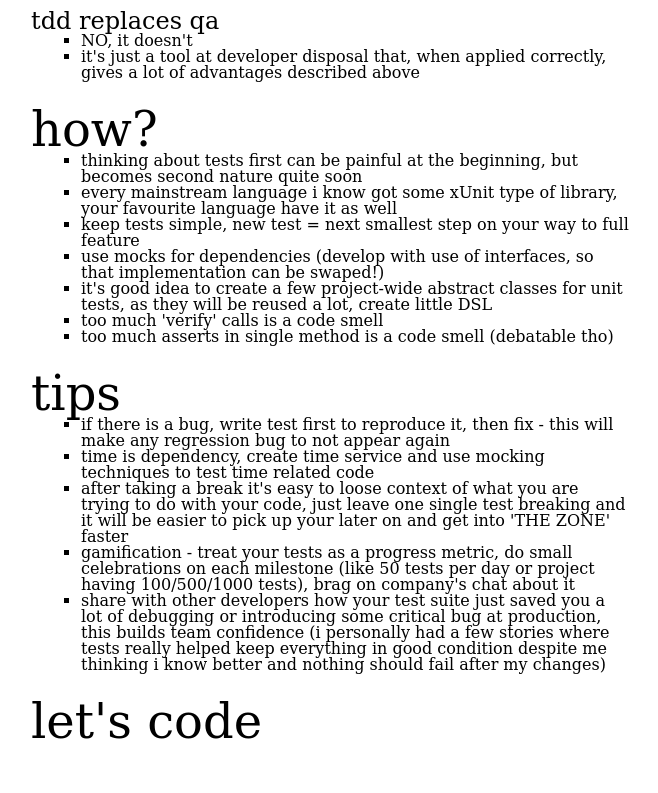
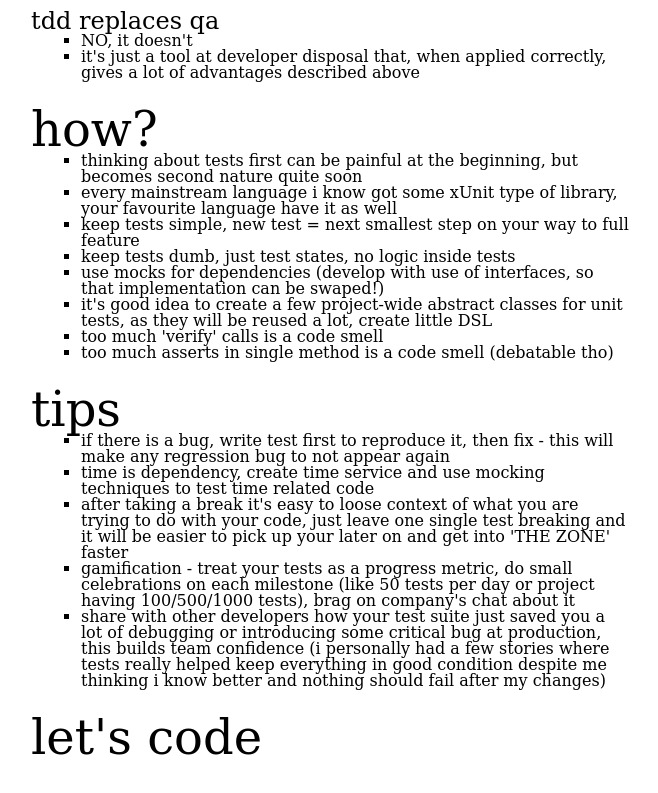
Before and after one commit to prozz/tdd-slides, a plain HTML site: page index.html in a window 1280 px wide. Shown: the part 1289-2082 px from the top of the page, without its empty margins (309-967 px from the left). Drawn offline with nearby package versions, Linux system fonts and the light colour scheme.

Commit message:
new point

```diff
--- a/index.html
+++ b/index.html
@@ -87,6 +87,7 @@
     <li> thinking about tests first can be painful at the beginning, but becomes second nature quite soon</li>
     <li> every mainstream language i know got some xUnit type of library, your favourite language have it as well</li>
     <li> keep tests simple, new test = next smallest step on your way to full feature</li>
+    <li> keep tests dumb, just test states, no logic inside tests</li>
     <li> use mocks for dependencies (develop with use of interfaces, so that implementation can be swaped!)</li>
     <li> it's good idea to create a few project-wide abstract classes for unit tests, as they will be reused a lot, create little DSL</li>
     <li> too much 'verify' calls is a code smell</li>
```
